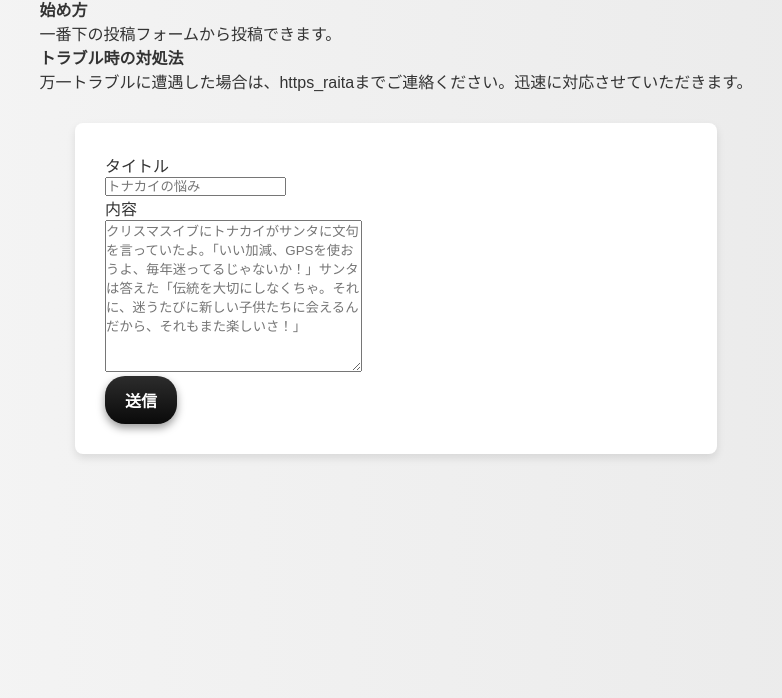
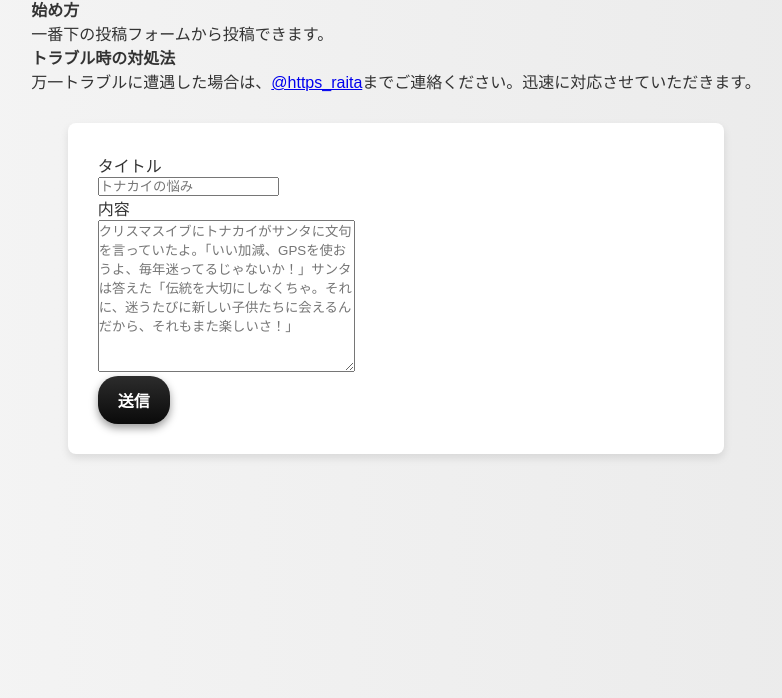
Before and after one commit to Enokida-R/free-bord, a website: page public/index.html in a window 1280 px wide. Shown: the part 102-800 px from the top of the page, without its empty margins (244-1026 px from the left). Drawn offline with nearby package versions, Linux system fonts and the light colour scheme; no server answers.

Commit message:
名前リンク

```diff
--- a/public/index.html
+++ b/public/index.html
@@ -15,7 +15,7 @@
       <h4>始め方</h4>
       <p id="starttext">一番下の投稿フォームから投稿できます。</p>
       <h4>トラブル時の対処法</h4>
-      <p id="text">万一トラブルに遭遇した場合は、https_raitaまでご連絡ください。迅速に対応させていただきます。</p>
+      <p id="text">万一トラブルに遭遇した場合は、<a href="https://instagram.com/https_raita?igshid=NzZlODBkYWE4Ng%3D%3D&utm_source=qr">@https_raita</a>までご連絡ください。迅速に対応させていただきます。</p>
       <!-- この中に挿入していく -->
       <div class="thread-section">
       </div>
```
